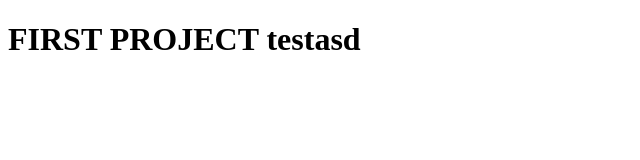
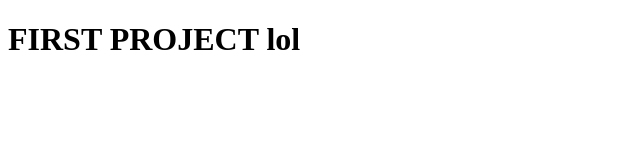
Before and after one commit to Gerald-Ivan/git-demo-fson4, a plain HTML site: page index.html in a window 1280 px wide. Shown: the whole page, without its empty margins (0-640 px from the left). Drawn offline with Linux system fonts and the light colour scheme.

Commit message:
Update index.html
update h1

```diff
--- a/index.html
+++ b/index.html
@@ -6,6 +6,6 @@
     <title>Document</title>
 </head>
 <body>
-    <h1>FIRST PROJECT testasd</h1>
+    <h1>FIRST PROJECT lol</h1>
 </body>
 </html>
```
